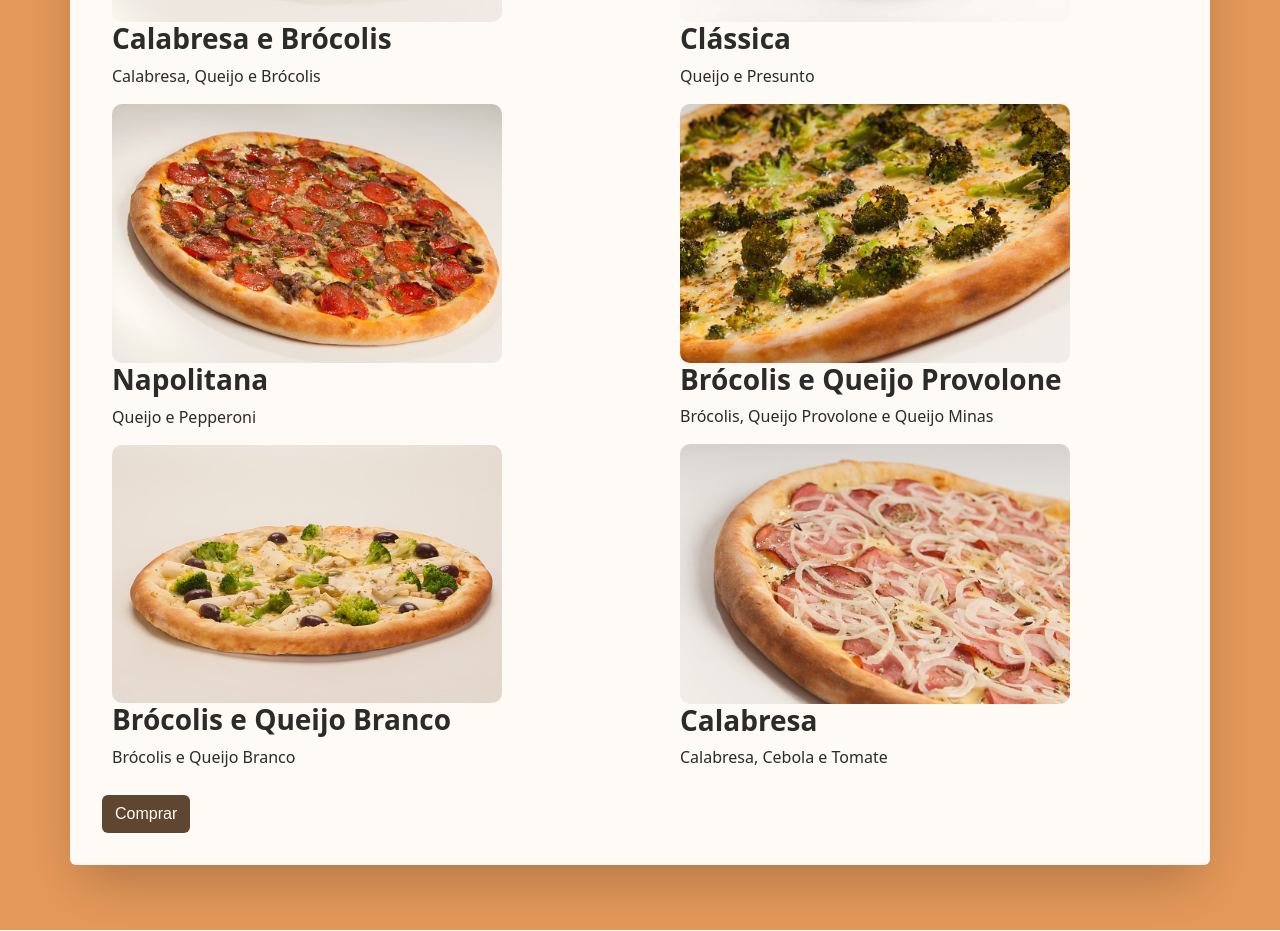
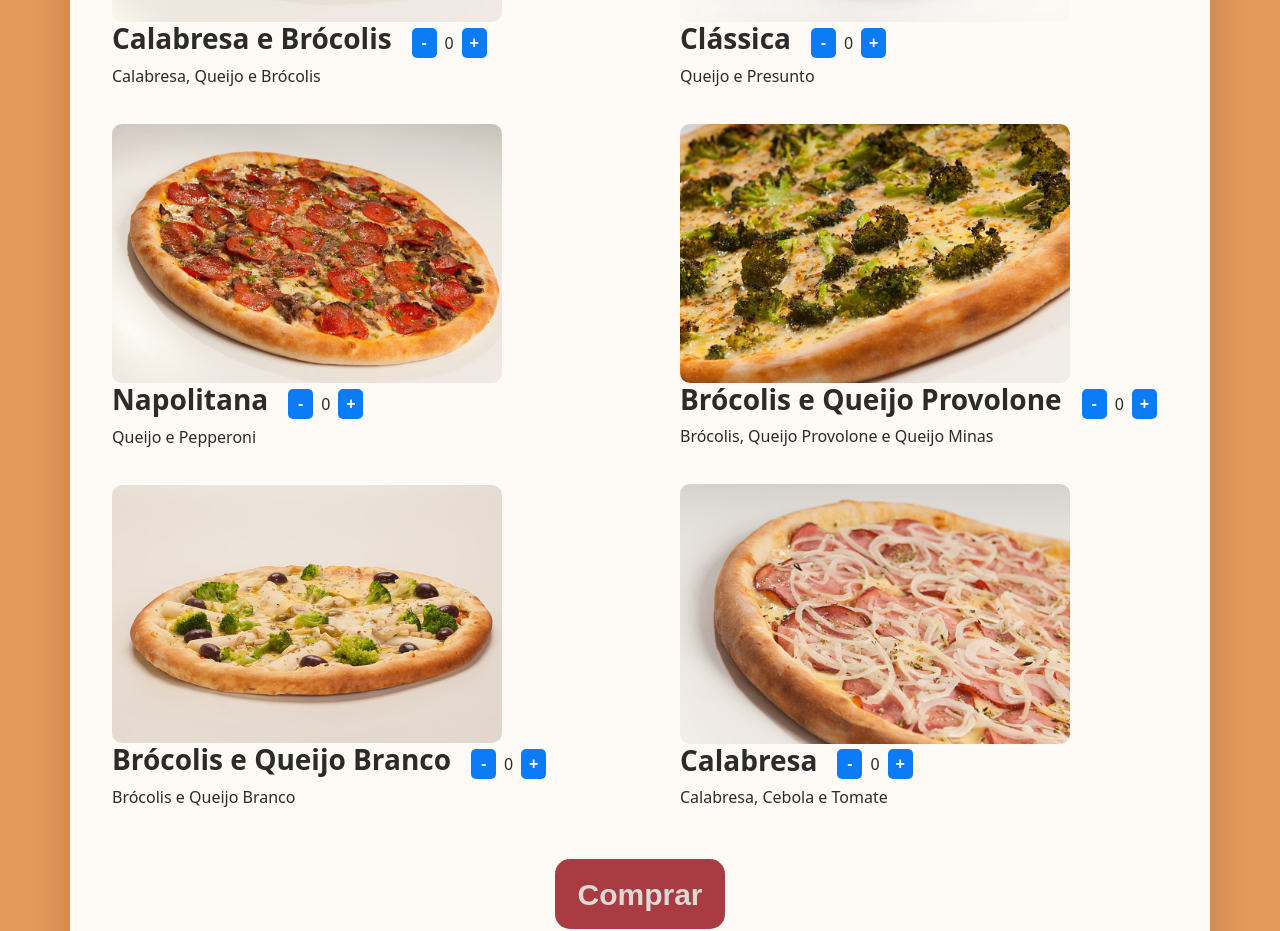
Before and after one commit to diiegobsilva/SegurancaInformacao, a React (Create React App) app in the folder front/: page / in a window 1280 px wide. Shown: the part 522-1453 px from the top of the page. Built offline with nearby package versions, Linux system fonts and the light colour scheme; a web font is replaced by a local one.

Commit message:
Finalizando Front Home

```diff
--- a/front/src/App.css
+++ b/front/src/App.css
@@ -169,3 +169,48 @@ input::-webkit-inner-spin-button {
   font-weight: bold;
   align-items: center;
 }
+
+.quantity-controls {
+  display: flex;
+  align-items: center;
+}
+
+.quantity-controls button {
+  background-color: #007bff;
+  color: white;
+  border: none;
+  border-radius: 5px;
+  width: 25px;
+  height: 30px;
+  font-size: 16px;
+  font-weight: bolder;
+  margin-left: 20px;
+}
+
+/* Posicionamento dos botões de quantidade */
+.quantity-controls button:first-child {
+  margin-right: 8px;
+}
+
+.quantity-controls button:last-child {
+  margin-left: 8px;
+}
+.item-details {
+  display: flex;
+}
+
+.buttonHome {
+  font-size: 30px;
+  font-weight: bolder;
+  width: 170px;
+  height: 70px;
+  color: #ddd;
+  border: none;
+  border-radius: 15px;
+  background-color: #a53742;
+}
+
+.buttonHome:hover {
+  background-color: #2980b9;
+  transition: 0.3s
+}
--- a/front/src/pages/Home.tsx
+++ b/front/src/pages/Home.tsx
@@ -1,3 +1,4 @@
+import React, { useState } from 'react';
 import "../App.css";
 import pizza1 from "../images/pizza1.jpg";
 import pizza2 from "../images/pizza2.jpg";
@@ -6,32 +7,84 @@ import pizza4 from "../images/pizza4.jpg";
 import pizza5 from "../images/pizza5.jpg";
 import pizza6 from "../images/pizza6.jpg";
 
+interface PizzaQuantities {
+  [key: string]: number;
+}
+
 function Home() {
+  const [pizzaQuantities, setPizzaQuantities] = useState<PizzaQuantities>({
+    pizza1: 0,
+    pizza2: 0,
+    pizza3: 0,
+    pizza4: 0,
+    pizza5: 0,
+    pizza6: 0,
+  });
+
+  const aumentarQuantidade = (pizza: string) => {
+    setPizzaQuantities(prevQuantities => ({
+      ...prevQuantities,
+      [pizza]: prevQuantities[pizza] + 1
+    }));
+  };
+
+  const diminuirQuantidade = (pizza: string) => {
+    if (pizzaQuantities[pizza] > 0) {
+      setPizzaQuantities(prevQuantities => ({
+        ...prevQuantities,
+        [pizza]: prevQuantities[pizza] - 1
+      }));
+    }
+  };
 
   return (
     <div className="home-container">
       <div className="text-center mb-4">
         <h1 className="text-dark fw-bolder mb-3 font-padrao-titulo">CARDÁPIO</h1>
-        <div style={{ letterSpacing: 0, fontSize: 18}}>Inicie o seu pedido escolhendo uma deliciosa pizza do nosso cardápio. Sinta-se à vontade!</div>
+        <div style={{ letterSpacing: 0, fontSize: 18 }}>Inicie o seu pedido escolhendo uma deliciosa pizza do nosso cardápio. Sinta-se à vontade!</div>
       </div>
-
 
       <div className="menu-items">
         <div className="menu-column">
           <div className="menu-item-card">
             <div className="menu-item-image">
-              <img src={pizza1} alt="Brócolis e Queijo Branco" />
+              <img src={pizza1} alt="Calabresa e Brócolis" />
+              <div className="item-details">
                 <h3 className="item-name">Calabresa e Brócolis</h3>
+                <div className="quantity-controls">
+                  <button onClick={() => diminuirQuantidade('pizza1')}>-</button>
+                  <span>{pizzaQuantities['pizza1']}</span>
+                  <button onClick={() => aumentarQuantidade('pizza1')}>+</button>
+                </div>
+              </div>
               <p className="item-description">Calabresa, Queijo e Brócolis</p>
             </div>
+          </div>
+          <div className="menu-item-card">
             <div className="menu-item-image">
               <img src={pizza2} alt="Napolitana" />
+              <div className="item-details">
                 <h3 className="item-name">Napolitana</h3>
+                <div className="quantity-controls">
+                  <button onClick={() => diminuirQuantidade('pizza2')}>-</button>
+                  <span>{pizzaQuantities['pizza2']}</span>
+                  <button onClick={() => aumentarQuantidade('pizza2')}>+</button>
+                </div>
+              </div>
               <p className="item-description">Queijo e Pepperoni</p>
             </div>
+          </div>
+          <div className="menu-item-card">
             <div className="menu-item-image">
               <img src={pizza3} alt="Brócolis e Queijo Provolone" />
+              <div className="item-details">
                 <h3 className="item-name">Brócolis e Queijo Branco</h3>
+                <div className="quantity-controls">
+                  <button onClick={() => diminuirQuantidade('pizza3')}>-</button>
+                  <span>{pizzaQuantities['pizza3']}</span>
+                  <button onClick={() => aumentarQuantidade('pizza3')}>+</button>
+                </div>
+              </div>
               <p className="item-description">Brócolis e Queijo Branco</p>
             </div>
           </div>
@@ -41,23 +94,50 @@ function Home() {
           <div className="menu-item-card">
             <div className="menu-item-image">
               <img src={pizza4} alt="Clássica" />
+              <div className="item-details">
                 <h3 className="item-name">Clássica</h3>
+                <div className="quantity-controls">
+                  <button onClick={() => diminuirQuantidade('pizza4')}>-</button>
+                  <span>{pizzaQuantities['pizza4']}</span>
+                  <button onClick={() => aumentarQuantidade('pizza4')}>+</button>
+                </div>
+              </div>
               <p className="item-description">Queijo e Presunto</p>
             </div>
+          </div>
+          <div className="menu-item-card">
             <div className="menu-item-image">
               <img src={pizza5} alt="Calabresa e Brócolis" />
+              <div className="item-details">
                 <h3 className="item-name">Brócolis e Queijo Provolone</h3>
+                <div className="quantity-controls">
+                  <button onClick={() => diminuirQuantidade('pizza5')}>-</button>
+                  <span>{pizzaQuantities['pizza5']}</span>
+                  <button onClick={() => aumentarQuantidade('pizza5')}>+</button>
+                </div>
+              </div>
               <p className="item-description">Brócolis, Queijo Provolone e Queijo Minas</p>
             </div>
+          </div>
+          <div className="menu-item-card">
             <div className="menu-item-image">
               <img src={pizza6} alt="Calabresa" />
+              <div className="item-details">
                 <h3 className="item-name">Calabresa</h3>
+                <div className="quantity-controls">
+                  <button onClick={() => diminuirQuantidade('pizza6')}>-</button>
+                  <span>{pizzaQuantities['pizza6']}</span>
+                  <button onClick={() => aumentarQuantidade('pizza6')}>+</button>
+                </div>
+              </div>
               <p className="item-description">Calabresa, Cebola e Tomate</p>
             </div>
           </div>
         </div>
       </div>
-      <button type="button" className="btn btn-form" >Comprar</button>
+      <div className="button-container d-flex justify-content-center mt-4">
+        <button type="button" className="buttonHome">Comprar</button>
+     </div>
     </div>
   );
 }
```
Lines whose indentation alone changed are shown as unchanged.
